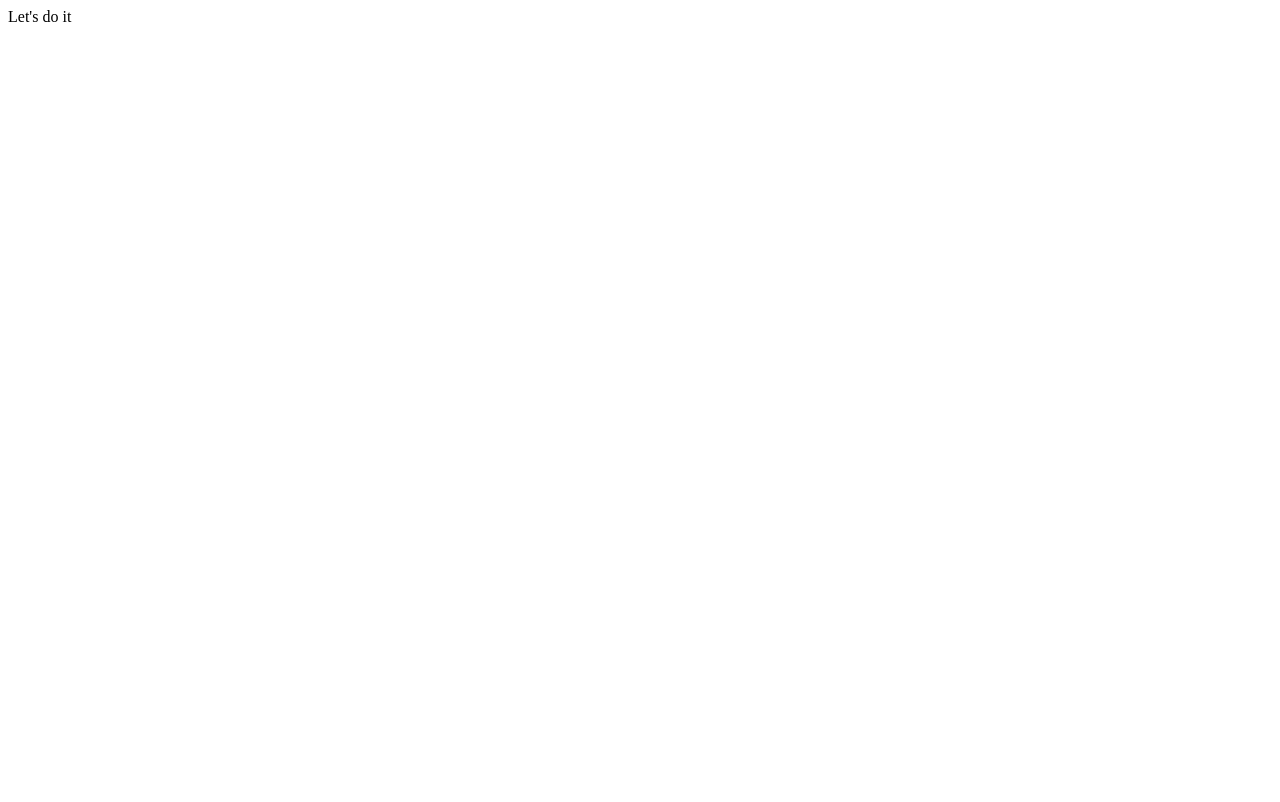
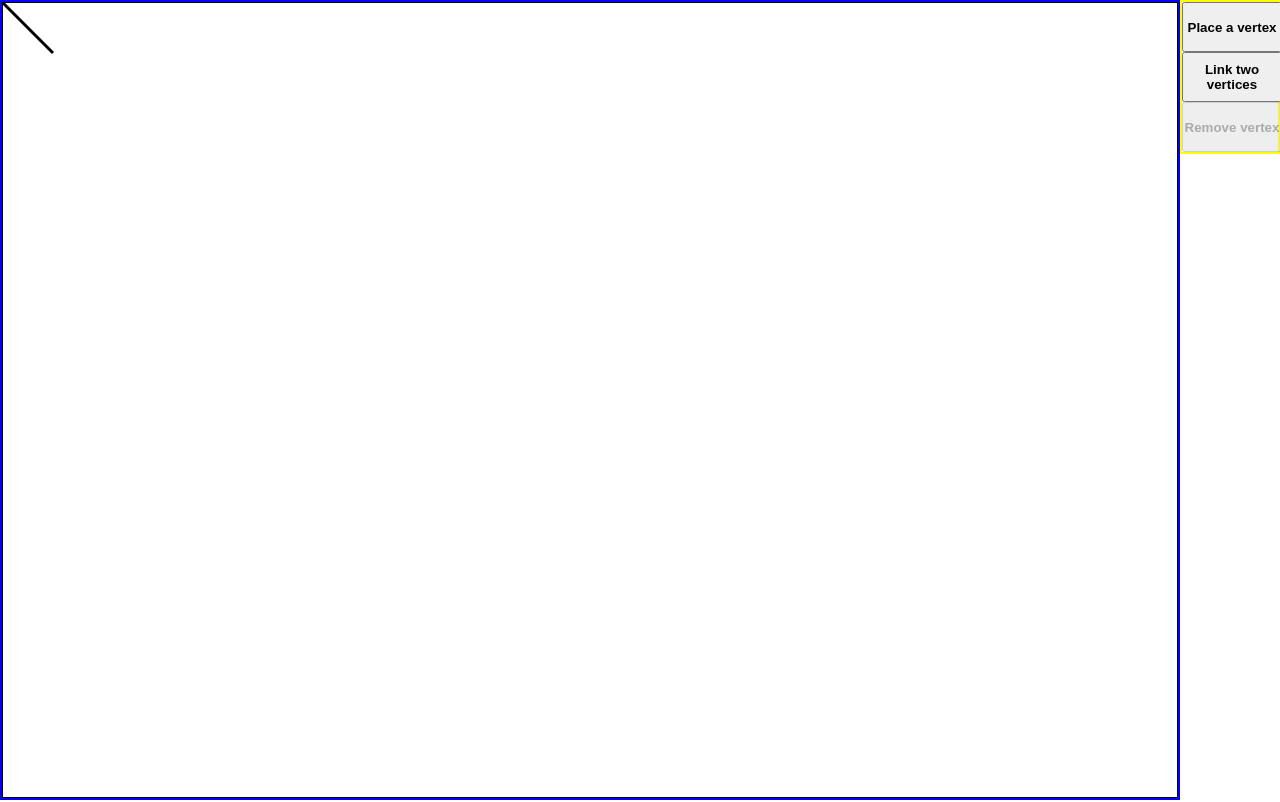
Before and after one commit to MathieuFan22/Shortest-Path-Application, a Vue app: page / in a window 1280 px wide. Built offline with nearby package versions, Linux system fonts and the light colour scheme.

Commit message:
About to treat edges

```diff
--- a/src/App.vue
+++ b/src/App.vue
@@ -1,15 +1,115 @@
 <template>
   <div>
-    Let's do it
+    <SVGContainer :vertices= "vertices" :placingMode= "placing" @setSelection= "setSelection" @act= "act" @donePlacing= "togglePlacingMode"  />
+    <SideBar :placingMode= "placing" :linkingMode= "linking" :removingMode= "removing" @togglePlacingMode= "togglePlacingMode" @toggleLinkingMode= "toggleLinkingMode" @toggleRemoval= "removeVertex" />
   </div>
 </template>
 
 <script>
+  import SVGContainer from '@/components/SVGContainer';
+  import SideBar from '@/components/SideBar';
 
   export default {
     name: 'App',
+    components: {
+      SVGContainer,
+      SideBar
+    },
+    data() {
+      let placing= false;
+      let linking= false;
+      let removing= false;
+      let currentlySelected= null;
+      let vertices= []
+      return {
+        placing,
+        linking,
+        removing,
+        currentlySelected,
+        vertices
+      }
+    },
+    // computed: {
+    //   togglePlacingMode() {
+    //     return !this.placing;
+    //   }
+    // },
+    methods: {
+      /* PRINCIPAL GRAPH HANDLERS */
+      act(newVertex) {
+        console.log("Acting");
+        if (this.placing) {
+         // If on placing mode, place vertex else don't place any vertex
+         this.vertices.push(newVertex);
+         // Then quit placing mode
+         this.placing= false;
+        }
+      },
+      unfocus() {
+        // Remove the selection from the current Vertex
+        if (this.currentlySelected !== null) {
+          // Take off the currentlySelected one
+          this.vertices[this.currentlySelected][2]= false;
+        }
+      },
+      setSelection(index) {
+        this.unfocus()
+
+        // Set the selection to the id
+        this.currentlySelected= index - 1;
+        this.vertices[this.currentlySelected][2]= true;
+        if (!this.linking)
+          // Activate the removing method if we are not in linking mode
+          this.removing= true;
+      },
+      removeVertex() {
+        // Remove the vertex and reset the vertices array
+        // No need to test as the button is disabled if no vertex is selected
+        console.log('here: ' + this.currentlySelected);
+        let tmp= [];
+        for (let i= 0; i < this.vertices.length; i++) {
+          if (i !== this.currentlySelected)
+            tmp.push(this.vertices[i]);
+        }
+        this.vertices= tmp;
+        this.currentlySelected= null; // Reset the selected item
+        this.removing= false; // Finished removal
+      },
+
+      /* EVENT HANDLERS */
+      togglePlacingMode() {
+        this.unfocus();
+        this.placing= !this.placing;
+        if (this.placing && this.linking) {
+          // Turn off linking mode
+          this.linking= false;
+        }
+        this.removing= false; // Disable removal
+      },
+      toggleLinkingMode() {
+        this.unfocus();
+        this.linking= !this.linking;
+        if (this.linking && this.placing) {
+          // Turn off linking mode
+          this.placing= false;
+        }
+        this.removing= false; // Disable removal
+      }
+    }
   }
 </script>
 
 <style>
+  * {
+    /* General style */
+    margin: 0;
+    padding: 0;
+    box-sizing: border-box;
+    user-select: none;
+  }
+  body {
+    position: absolute;
+    height: 100%;
+    width: 100%;
+  }
 </style>
--- /dev/null
+++ b/src/components/EdgeObj.vue
@@ -0,0 +1,40 @@
+<!-- SVG group for an edge in the graph -->
+<template>
+  <g>
+    <marker id= "circle">
+      <circle cx= "0" cy= "15" r= "20" />
+    </marker>
+    <path stroke-width= "3" :d= "path" marker-end= "url(#circle)" />
+  </g>
+</template>
+
+<script>
+  export default {
+    name: 'EdgeObj',
+    props: {
+      // Coordinates in the SVG Container
+      from: String,
+      to: String,
+    },
+    data() {
+      let coord1= this.from.split(',');
+      let coord2= this.to.split(',');
+      // Getting the coordinates
+      let x1= coord1[0];
+      let y1= coord1[1];
+      let x2= coord2[0];
+      let y2= coord2[1];
+
+      let path= `M ${x1} ${y1} L ${x2} ${y2} Z`;
+      return {
+        path
+      }
+    }
+  }
+</script>
+
+<style>
+  polyline {
+    fill: none;
+  }
+</style>
--- /dev/null
+++ b/src/components/SVGContainer.vue
@@ -0,0 +1,86 @@
+<!-- SVG Canvas to draw path etc -->
+<template>
+  <div id= 'container'>
+    <svg @click= "emitToApp">
+      <!-- When passing the parameter to setSelection, we pass directly index to get it from the Array in the main App -->
+      <VertexObj v-for= "(vertex, index) in vertices" :key= "index" :vx= "vertex[0]" :vy= "vertex[1]" :id= "index + 1" :selected= "vertex[2]" @selected= "passToApp" />
+      <EdgeObj v-for= "(edge, index) in edges" :key= "index" :from= "edge[0]" :to= "edge[1]" />
+      <EdgeObj from= "0,0" to= "50,50" />
+    </svg>
+  </div>
+</template>
+
+<script>
+  import VertexObj from '@/components/VertexObj';
+  import EdgeObj from '@/components/EdgeObj';
+
+  export default {
+    name: 'SVGContainer',
+    components: {
+      VertexObj,
+      EdgeObj
+    },
+    props: {
+      placingMode: Boolean,
+      vertices: Array,
+      edges: Array
+    },
+    // data() {
+    //   let vertices= []; // The list of the vertices
+    //   let currentlySelected= null;  // No selected vertex yet
+    //   return {
+    //     vertices,
+    //     currentlySelected
+    //   }
+    // },
+    // methods: {
+    //   act(e) {
+    //     if (this.placingMode) {
+    //      // If on placing mode, place vertex else don't place any vertex
+    //      console.log([e.clientX, e.clientY]);
+    //      this.vertices.push([e.clientX, e.clientY, false]);
+    //      // Then quit placing mode
+    //      this.$emit('donePlacing');
+    //     }
+    //   },
+    //   setSelection(id) {
+    //     // Set the selection to the id
+    //     if (this.currentlySelected !== null) {
+    //       // Take off the currentlySelected one
+    //       this.vertices[this.currentlySelected][2]= false;
+    //     }
+    //     this.currentlySelected= id - 1;
+    //     this.vertices[this.currentlySelected][2]= true;
+    //   },
+    // }
+    methods: {
+      emitToApp(e) {
+        // Add the coordinate directly to the main controller in App
+        this.$emit('act', [e.clientX, e.clientY, false]);
+      },
+      passToApp(index) {
+        console.log(index);
+        this.$emit('setSelection', index);
+      }
+    }
+  }
+</script>
+
+<style>
+  svg {
+    border: solid 1px #000000;
+    height: 100%;
+    width: 100%;
+  }
+  path, circle {
+    stroke: #000000;
+    stroke-width: 3px;
+    fill: none;
+  }
+  #container {
+    border: solid 2px blue;
+    position: absolute;
+    width: calc(100% - 100px);
+    height: 100%;
+  }
+</style>
--- /dev/null
+++ b/src/components/SideBar.vue
@@ -0,0 +1,67 @@
+<!-- The sidebar -->
+<template>
+  <div id= 'sidebar'>
+    <button :class= "{active: placingMode}" @click= "togglePlacingMode">
+      Place a vertex
+    </button>
+    <button :class= "{active: linkingMode}" @click= "toggleLinkingMode">
+      Link two vertices
+    </button>
+    <button :class= "{removal: removingMode}" :disabled= "!removingMode" @click= "$emit('toggleRemoval')">
+      Remove vertex
+    </button>
+  </div>
+</template>
+
+<script>
+  export default {
+    name: 'SideBar',
+    props: {
+      placingMode: Boolean,
+      linkingMode: Boolean,
+      removingMode: Boolean
+    },
+    methods: {
+      togglePlacingMode() {
+        // this.placingMode= !this.placingMode;
+        // if (this.linkingMode && this.placingMode) {
+        //   // Turn off placing mode
+        //   this.linkingMode= false;
+        // }
+        this.$emit('togglePlacingMode');
+      },
+      toggleLinkingMode() {
+        // this.linkingMode= !this.linkingMode;
+        // if (this.linkingMode && this.placingMode) {
+        //   // Turn off placing mode
+        //   this.placingMode= false;
+        // }
+        this.$emit('toggleLinkingMode');
+      }
+    },
+  }
+</script>
+
+<style scoped>
+  button {
+    cursor: pointer;
+    height: 50px;
+    width: 100px;
+    font-weight: 900;
+  }
+  .removal {
+    background: red;
+  }
+  .active {
+    background: #00bb00;
+    color: #ffffff;
+  }
+  #sidebar {
+    display: block;
+    position: absolute;
+    right: 0;
+    float: right;
+    width: 100px;
+    border: solid 2px yellow;
+  }
+</style>
--- /dev/null
+++ b/src/components/VertexObj.vue
@@ -0,0 +1,46 @@
+<!-- A Vertex in the graph -->
+<!-- We have the circle with the text inside -->
+<template>
+  <g text-anchor= "middle" @click= "select">
+    <!-- g stands for grouping the elements -->
+    <circle :cx= vx :cy= vy r= "25" :class= "{selected: selected}" />
+    <!-- The id of the vertex -->
+    <text :x= vx :y= vy dy= "5" :class= "{selected: selected}" >{{id}}</text>
+    <!-- The name of the vertex -->
+    <text :x= vx :y= vy dy= "43" :class= "{selected: selected}" >{{name}}</text>
+  </g>
+</template>
+
+<script>
+  export default {
+    name: 'VertexObj',
+    props: ['vx', 'vy', 'id', 'selected'],
+    data() {
+      // Ask the name for the vertex whenever we instanciate one
+      let name= prompt("Please enter the name of the vertex (3 letters max.)");  // The name of the vertex
+      return {
+        name
+      }
+    },
+    methods: {
+      select() {
+        this.$emit('selected', this.id);  // Emit an event to the parent to remove focus on the any other child
+      }
+    }
+  }
+</script>
+
+<style scoped>
+  g {
+    cursor: pointer;
+  }
+  text {
+    font-weight: 900;
+  }
+  circle {
+    fill: #ffffff;
+  }
+  .selected {
+    stroke: blue;
+  }
+</style>
```
